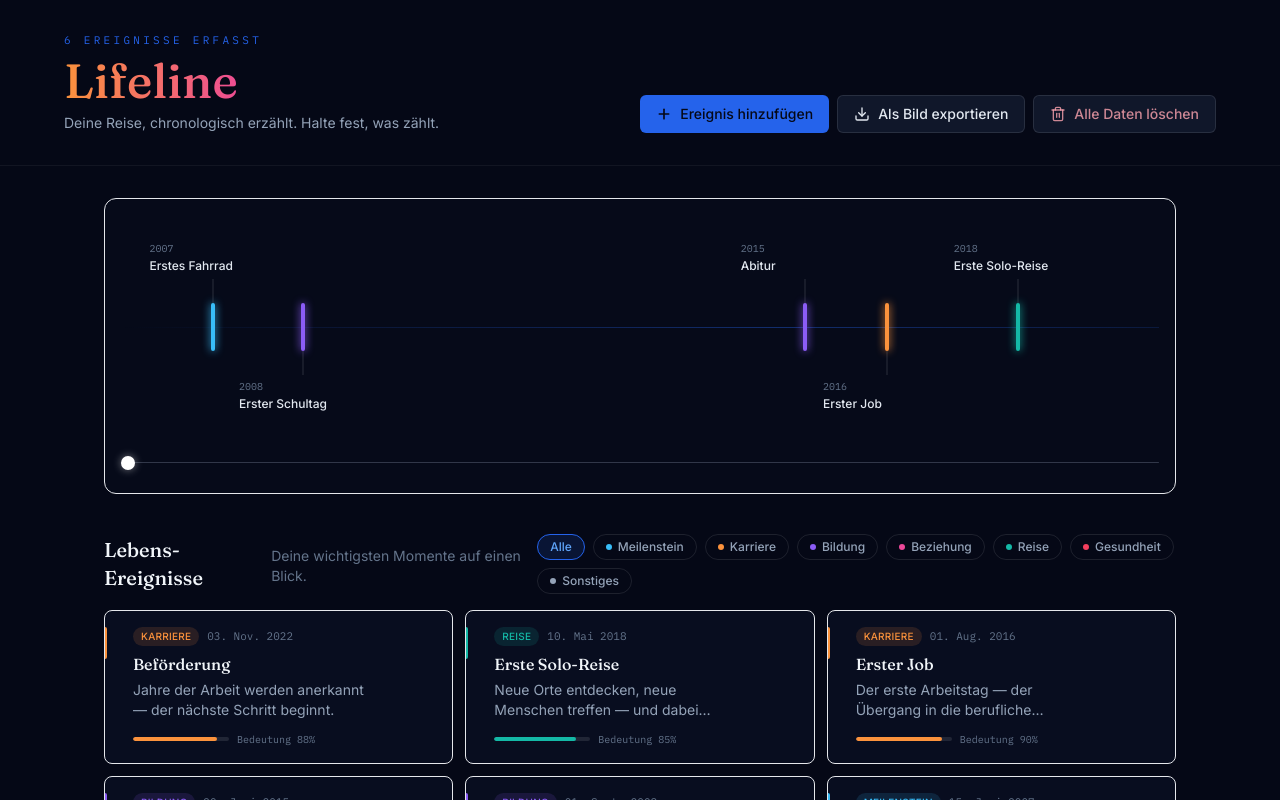
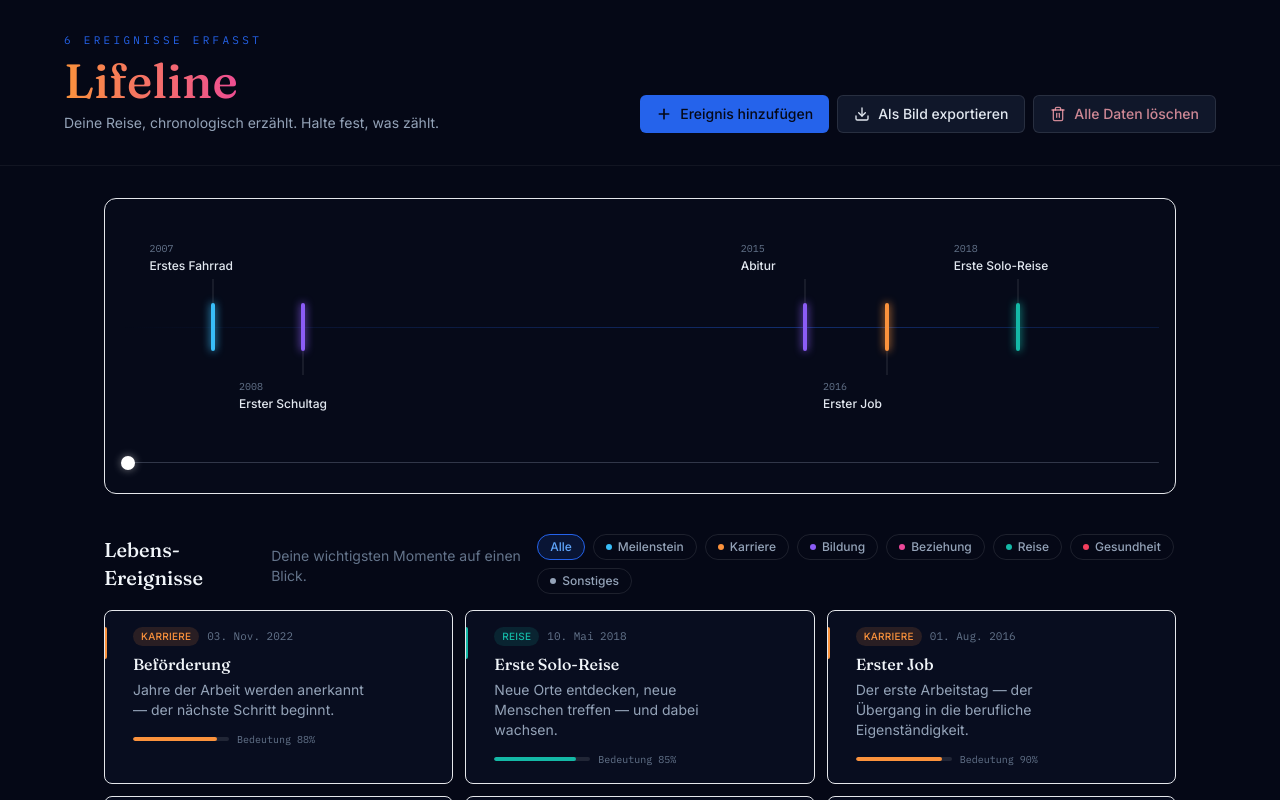
Before and after one commit to ksukh-ux/lifeline-project, a React (Vite) app in the folder frontend/: page / in a window 1280 px wide. Shown: the top 800 px of the page. Built offline with nearby package versions, Linux system fonts and the light colour scheme.

Commit message:
Improve event images

```diff
--- a/frontend/src/components/EventCard.tsx
+++ b/frontend/src/components/EventCard.tsx
@@ -37,7 +37,7 @@ export default function EventCard({ event, onEdit, onDelete }: Props) {
           <h3 className="mt-1.5 truncate font-display text-base font-medium text-slate-100">
             {event.title}
           </h3>
-          <p className="mt-1 line-clamp-2 text-sm text-slate-400">{event.description}</p>
+          <p className="mt-1 text-sm text-slate-400">{event.description}</p>
 
           <div className="mt-3 flex items-center gap-2">
             <div className="h-1 w-24 overflow-hidden rounded-full bg-white/10">
@@ -55,7 +55,7 @@ export default function EventCard({ event, onEdit, onDelete }: Props) {
           <img
             src={event.image}
             alt={event.title}
-            className="h-20 w-28 shrink-0 rounded-md object-cover"
+            className="ml-autoh-20 w-28 shrink-0 rounded-md object-cover"
           />
         )}
         <div className="flex shrink-0 gap-1 opacity-0 transition group-hover:opacity-100">
```
